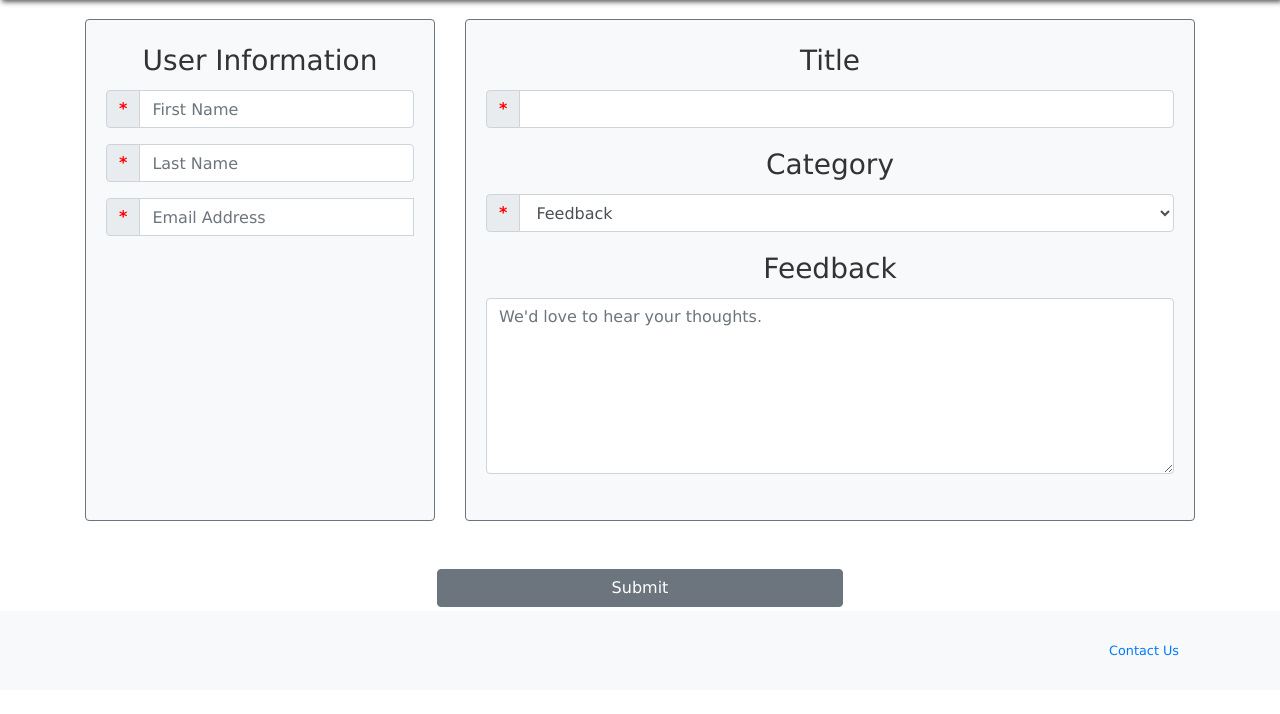
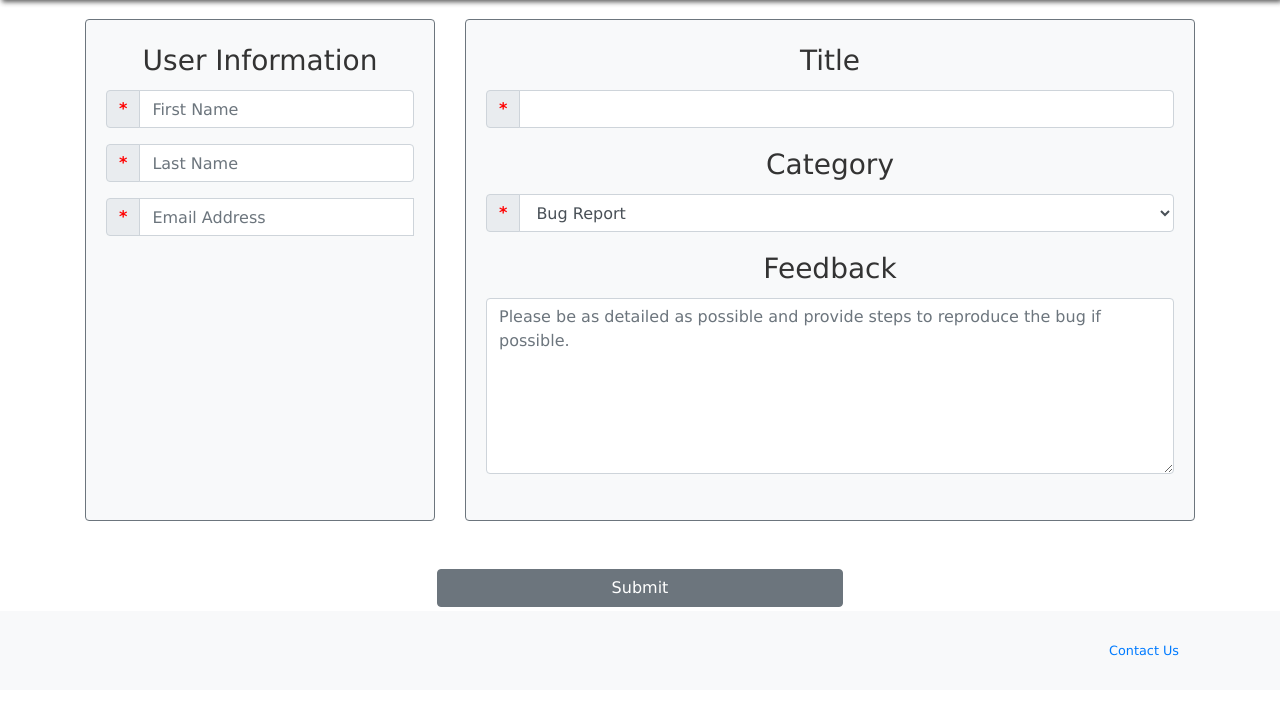
Before and after one commit to oes-webteam/cftsPublic, a Django app: page /feedback in a window 1280 px wide. Shown: the part 110-824 px from the top of the page. Run offline with Django 3.2, Linux system fonts and the light colour scheme; data that the repository does not hold is empty; some libraries are stand-ins or nearby versions.

Commit message:
fix feedback page not serveing when SSL on, restict normal users to bug reports

```diff
--- a/pages/views/feedback.py
+++ b/pages/views/feedback.py
@@ -43,7 +43,7 @@ def feedback( request ):
     except KeyError:
         rc = {'resources': resources, }
 
-        return render(request, 'pages/feedback.html', {'rc': rc})
+    return render(request, 'pages/feedback.html', {'rc': rc})
 
 def submitFeedback( request ):
     if request.method == 'POST':
--- a/templates/pages/feedback.html
+++ b/templates/pages/feedback.html
@@ -75,9 +75,9 @@
                     <span class="input-group-text" id="categoryRequired">*</span>
                   </div>
                   <select class="form-control category" name="category" id="category" >
-                  <option value="Feedback">Feedback</option>
                   <option value="Bug Report">Bug Report</option>
                   {% if user.is_authenticated %}
+                  <option value="Feedback">Feedback</option>
                   <option value="Feature Request">Feature Request</option>
                   {% endif %}
                   </select>
@@ -90,7 +90,7 @@
 
                 <h3 id="feedback_title">Feedback</h3>
                 <div class="form-group input-group">
-                  <textarea class="form-control feedback" name="feedback" id="feedback" placeholder="We'd love to hear your thoughts."></textarea>
+                  <textarea class="form-control feedback" name="feedback" id="feedback" placeholder="Please be as detailed as possible and provide steps to reproduce the bug if possible."></textarea>
                 </div>
               </div>
             </div>
```
